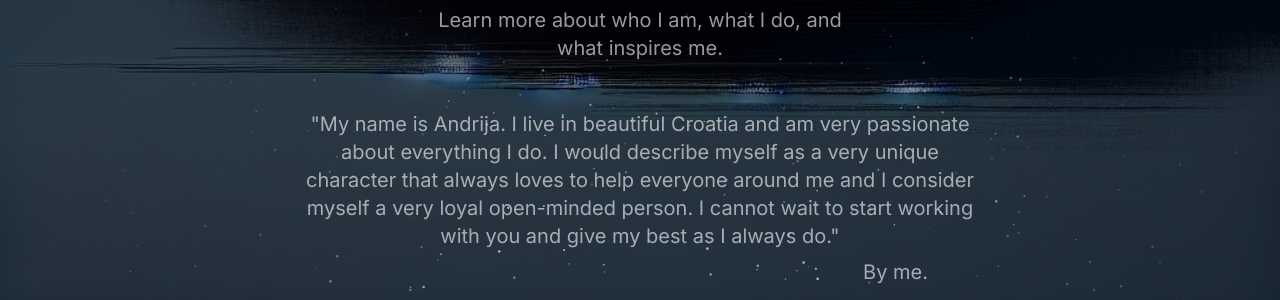
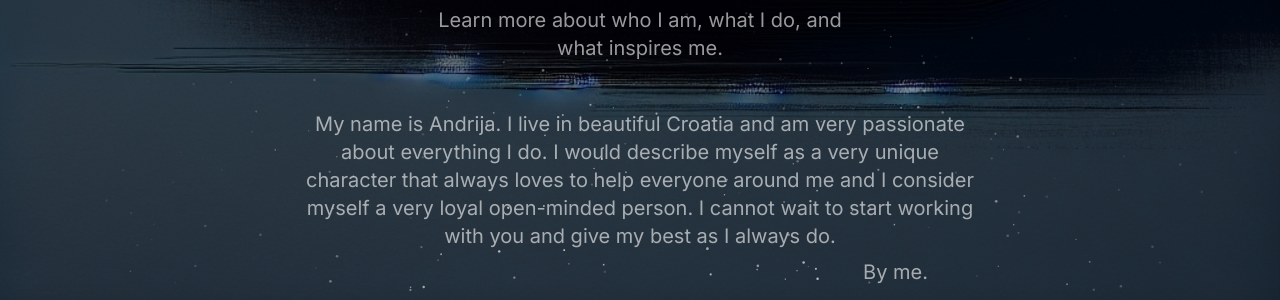
Before and after one commit to Z1V3/portfolio-project, a Next.js app: page / in a window 1280 px wide. Shown: the part 3563-3863 px from the top of the page. Built offline with nearby package versions, Linux system fonts and the light colour scheme; a web font is replaced by a local one.

Commit message:
fix: removed extra quotation marks that were failing a build

```diff
--- a/src/sections/About.tsx
+++ b/src/sections/About.tsx
@@ -158,7 +158,7 @@ export const AboutSection = () => {
         </div>
         <div className="relative z-5">
           <SectionHeader eyebrow="About me" title="Skills and interests" description="Learn more about who I am, what I do, and what inspires me." />
-          <p className="text-center md:text-lg lg:text-xl text-white/60 mt-12 max-w-2xl mx-auto">"My name is Andrija. I live in beautiful Croatia and am very passionate about everything I do. I would describe myself as a very unique character that always loves to help everyone around me and I consider myself a very loyal open-minded person. I cannot wait to start working with you and give my best as I always do."</p>
+          <p className="text-center md:text-lg lg:text-xl text-white/60 mt-12 max-w-2xl mx-auto">My name is Andrija. I live in beautiful Croatia and am very passionate about everything I do. I would describe myself as a very unique character that always loves to help everyone around me and I consider myself a very loyal open-minded person. I cannot wait to start working with you and give my best as I always do.</p>
           <p className="text-right md:text-lg lg:text-xl text-white/60 mt-2 max-w-xl mx-auto">
             By me.
           </p>
```
